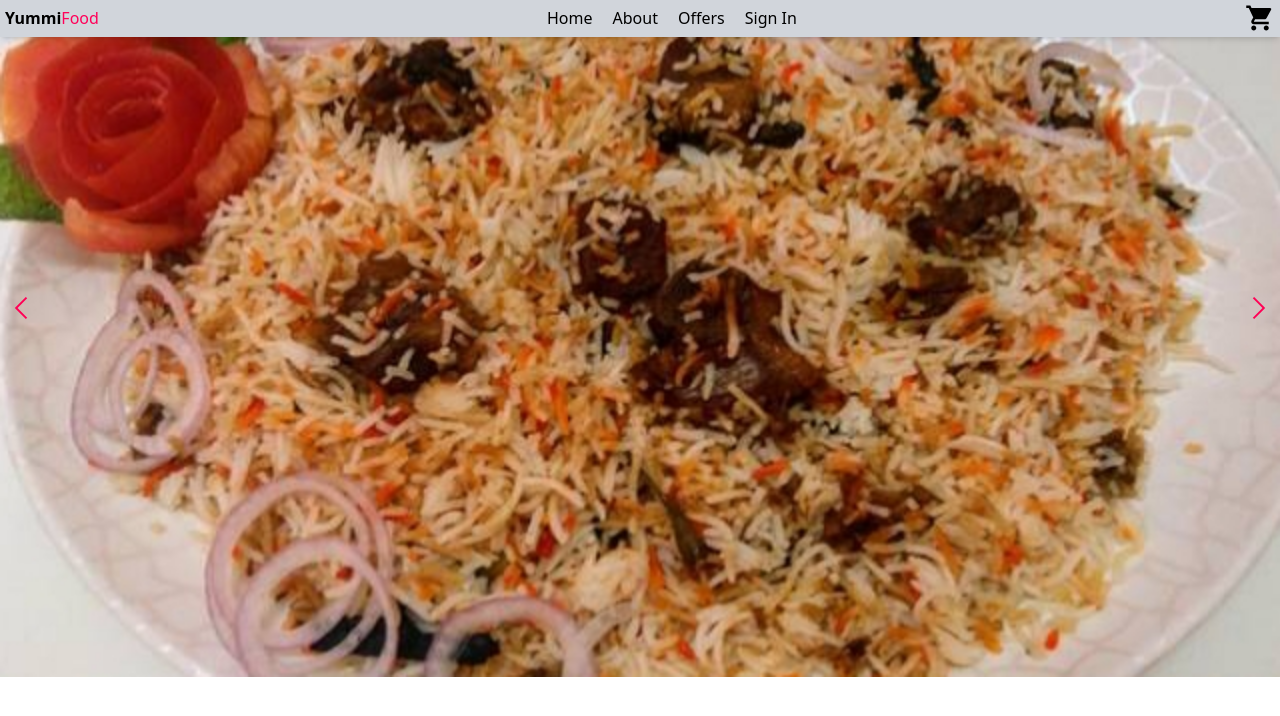
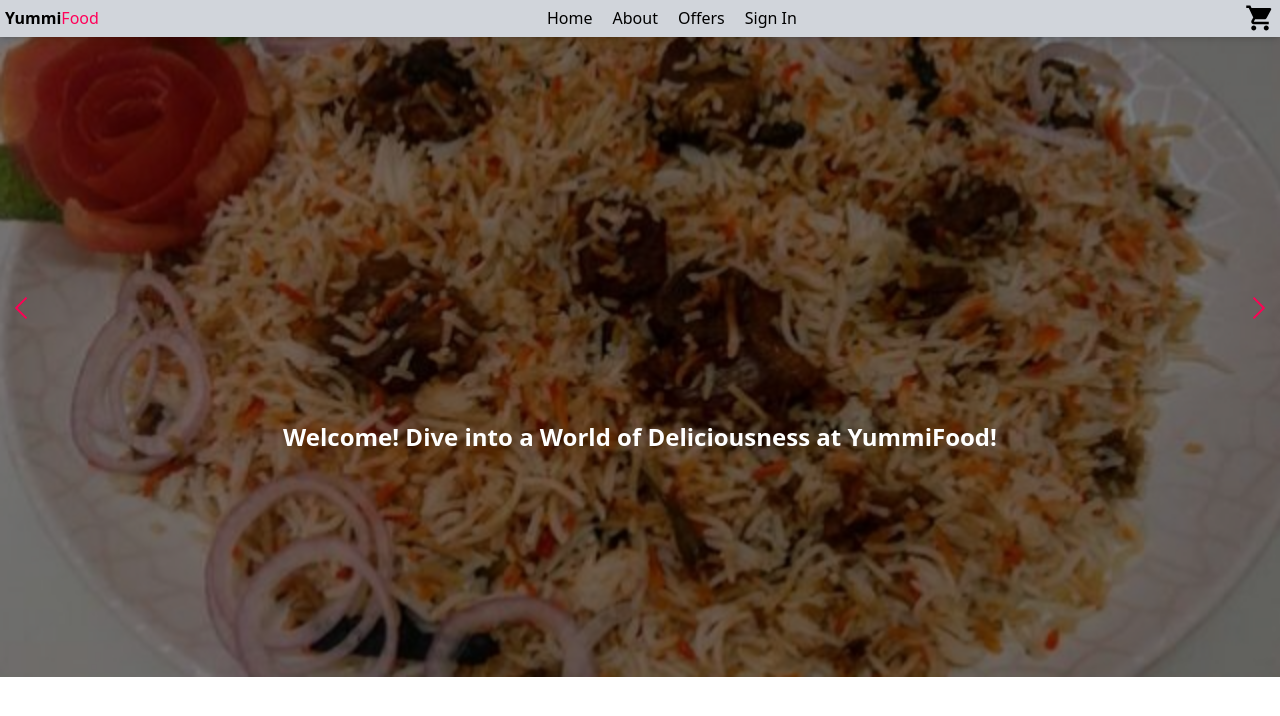
Before and after one commit to mdaleardc/yummy-food, a React (Vite) app: page / in a window 1280 px wide. Shown: the top 716 px of the page. Built offline with nearby package versions, Linux system fonts and the light colour scheme.

Commit message:
Hero section some styles  updated

```diff
--- a/src/Components/Hero.jsx
+++ b/src/Components/Hero.jsx
@@ -42,10 +42,15 @@ const Hero = () => {
   return (
     <div className="relative w-full h-[40vh] sm:h-[80vh] mt-[2.3rem]">
       <img src={recipeData[recipe].src} alt="" className="w-full h-full object-cover absolute top-0 left-0 z-[1]" loading="lazy"/>
-      <button className="absolute z-[2] top-[40%] left-[0.5rem] text-[#f05] cursor-pointer" onClick={handleMinus}>
+
+      <div  className="absolute z-[2] bg-[#00000080] w-full h-[100%]">
+      <h1 className='text-center text-[#ffff] mt-[30%] text-2xl font-semibold'>Welcome! Dive into a World of Deliciousness at YummiFood!</h1>
+      </div>
+      <button className="absolute z-[3] top-[40%] left-[0.5rem] text-[#f05] cursor-pointer" onClick={handleMinus}>
         <LiaAngleLeftSolid size={30} />
       </button>
-      <button className="absolute z-[2] top-[40%] right-[0.5rem] text-[#f05] cursor-pointer" onClick={handlePlus}>
+
+      <button className="absolute z-[3] top-[40%] right-[0.5rem] text-[#f05] cursor-pointer" onClick={handlePlus}>
         <LiaAngleRightSolid size={30} />
       </button>
     </div>
```
